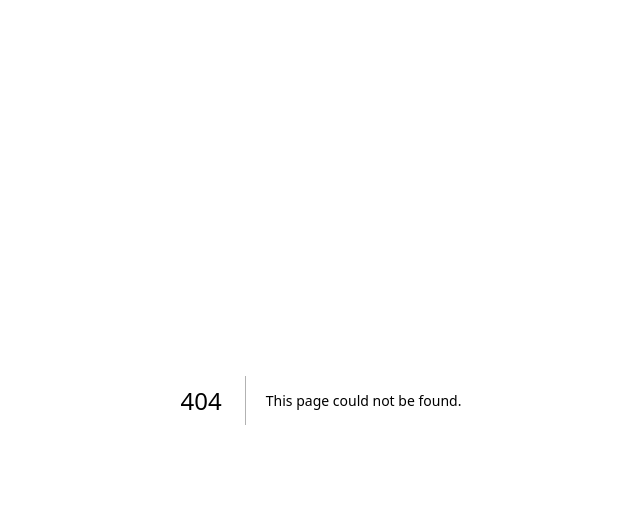
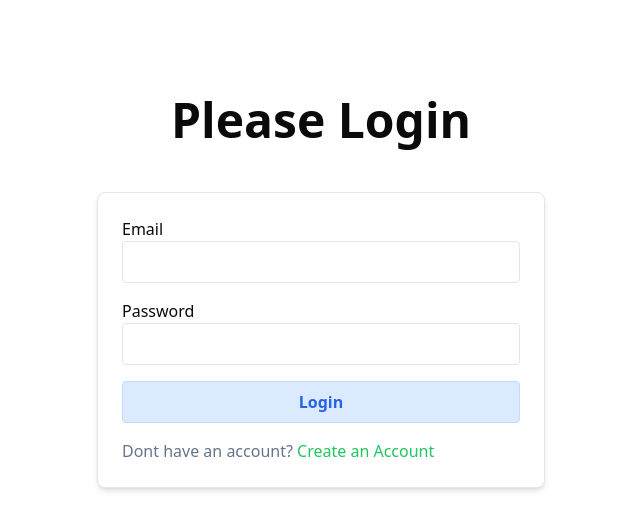
Before and after one commit to xyryc/sellsense-crm, a Next.js app: page /authentication/login in a window 1280 px wide. Before the commit this address had no page. Shown: the top 530 px of the page, without its empty margins (319-959 px from the left). Built offline with nearby package versions, Linux system fonts and the light colour scheme.

Commit message:
setup nextAuth for authentication

```diff
--- a/package.json
+++ b/package.json
@@ -14,6 +14,7 @@
     "clsx": "^2.1.1",
     "lucide-react": "^0.484.0",
     "next": "14.2.26",
+    "next-auth": "^4.24.11",
     "react": "^18",
     "react-dom": "^18",
     "react-hook-form": "^7.54.2",
--- /dev/null
+++ b/src/app/authentication/api/auth/[...nextauth]/route.ts
@@ -0,0 +1,6 @@
+import { authOptions } from "@/utils/authOptions";
+import NextAuth from "next-auth";
+
+const handler = NextAuth(authOptions);
+
+export { handler as GET, handler as POST };
--- a/src/app/login/page.tsx
+++ b/src/app/authentication/login/page.tsx
@@ -57,8 +57,13 @@ const LoginPage = () => {
           </button>
         </form>
         <h1 className="mt-4  text-slate-500 text-base">
-          Don't have an account?{" "}
-          <Link href='/register' className="text-green-500 font-medium">Create an Account</Link>
+          Dont have an account?{" "}
+          <Link
+            href="/authentication/register"
+            className="text-green-500 font-medium"
+          >
+            Create an Account
+          </Link>
         </h1>
       </div>
     </div>
--- a/src/app/register/page.tsx
+++ b/src/app/authentication/register/page.tsx
@@ -92,7 +92,10 @@ const RegisterPage = () => {
         </form>
         <h1 className=" mt-4 text-slate-500">
           Already have an account?{" "}
-          <Link href="/login" className="font-bold text-blue-500">
+          <Link
+            href="/authentication/login"
+            className="font-bold text-blue-500"
+          >
             Login
           </Link>
         </h1>
--- /dev/null
+++ b/src/utils/authOptions.ts
@@ -0,0 +1,6 @@
+import { NextAuthOptions } from "next-auth";
+
+export const authOptions: NextAuthOptions = {
+  // Configure one or more authentication providers
+  providers: [],
+};
```
Also changed, not shown: 1 other file (tests, documents, lock files or other folders).
